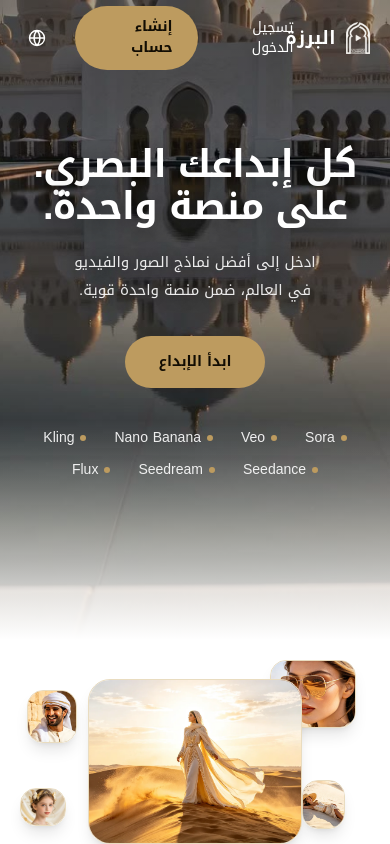
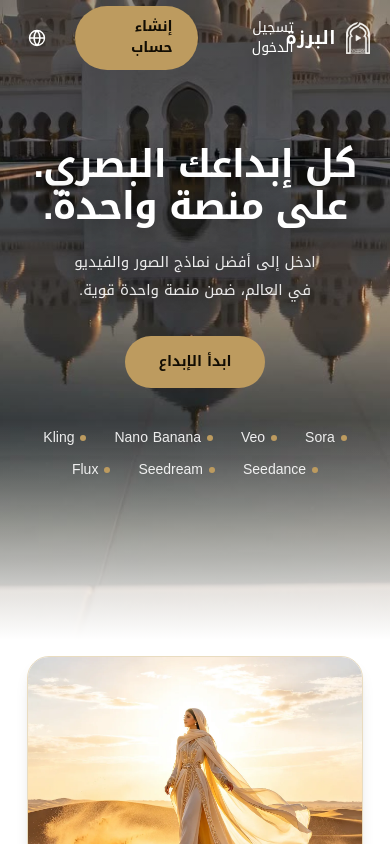
Before and after one commit to albarzaai/albarza.ai, a Next.js app: page /ar in a window 390 px wide. Shown: the top 844 px of the page. Built offline with nearby package versions, Linux system fonts and the light colour scheme.

Commit message:
Home collage: single wide image on phones
Co-Authored-By: Claude Sonnet 5.5 <noreply@anthropic.com>
Claude-Session: https://claude.ai/code/session_01W4aPgUNNVrSGNYNJm6Bpbx

```diff
--- a/components/HomeSections.tsx
+++ b/components/HomeSections.tsx
@@ -37,13 +37,13 @@ export function Collage({ locale }: { locale: Locale }) {
   return (
     <section className="pb-8 pt-4">
       <Wrap>
-        <div className="relative mx-auto aspect-[1.9] max-w-[1180px]">
+        <div className="relative mx-auto aspect-[1.3] max-w-[1180px] md:aspect-[1.9]">
           {/* eslint-disable @next/next/no-img-element */}
-          <div className={`${tile} start-[5%] top-[2%] h-[36%] w-[24%]`}><img src={im(2)} alt="" loading="lazy" className="size-full object-cover" /></div>
-          <div className={`${tile} end-[3%] top-[18%] h-[28%] w-[14%]`}><img src={im(3)} alt="" loading="lazy" className="size-full object-cover" /></div>
-          <div className={`${tile} start-[8%] bottom-[8%] h-[26%] w-[12%]`}><img src={im(4)} alt="" loading="lazy" className="size-full object-cover" /></div>
-          <div className={`${tile} end-[1%] bottom-[10%] h-[20%] w-[13%]`}><img src={im(5)} alt="" loading="lazy" className="size-full object-cover" /></div>
-          <div className={`${tile} inset-x-[20%] top-[12%] bottom-0 z-10 !rounded-[22px]`}><img src={im(1)} alt="" loading="lazy" className="size-full object-cover" /></div>
+          <div className={`${tile} hidden md:block start-[5%] top-[2%] h-[36%] w-[24%]`}><img src={im(2)} alt="" loading="lazy" className="size-full object-cover" /></div>
+          <div className={`${tile} hidden md:block end-[3%] top-[18%] h-[28%] w-[14%]`}><img src={im(3)} alt="" loading="lazy" className="size-full object-cover" /></div>
+          <div className={`${tile} hidden md:block start-[8%] bottom-[8%] h-[26%] w-[12%]`}><img src={im(4)} alt="" loading="lazy" className="size-full object-cover" /></div>
+          <div className={`${tile} hidden md:block end-[1%] bottom-[10%] h-[20%] w-[13%]`}><img src={im(5)} alt="" loading="lazy" className="size-full object-cover" /></div>
+          <div className={`${tile} inset-x-[3%] top-0 bottom-0 z-10 md:inset-x-[20%] md:top-[12%] !rounded-[22px]`}><img src={im(1)} alt="" loading="lazy" className="size-full object-cover" /></div>
           {/* eslint-enable @next/next/no-img-element */}
         </div>
         <div className="mx-auto mt-14 max-w-[760px] text-center">
```
